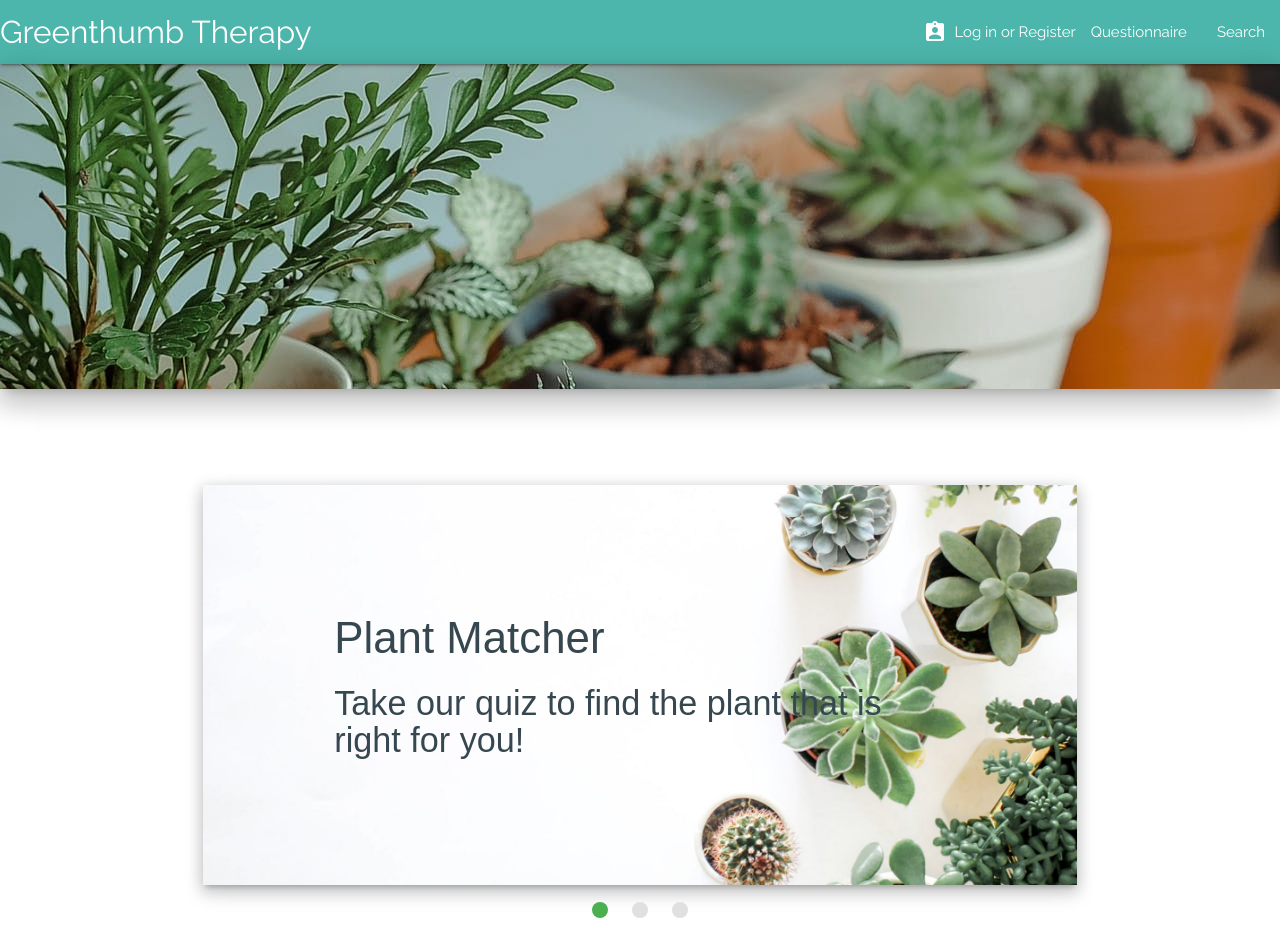
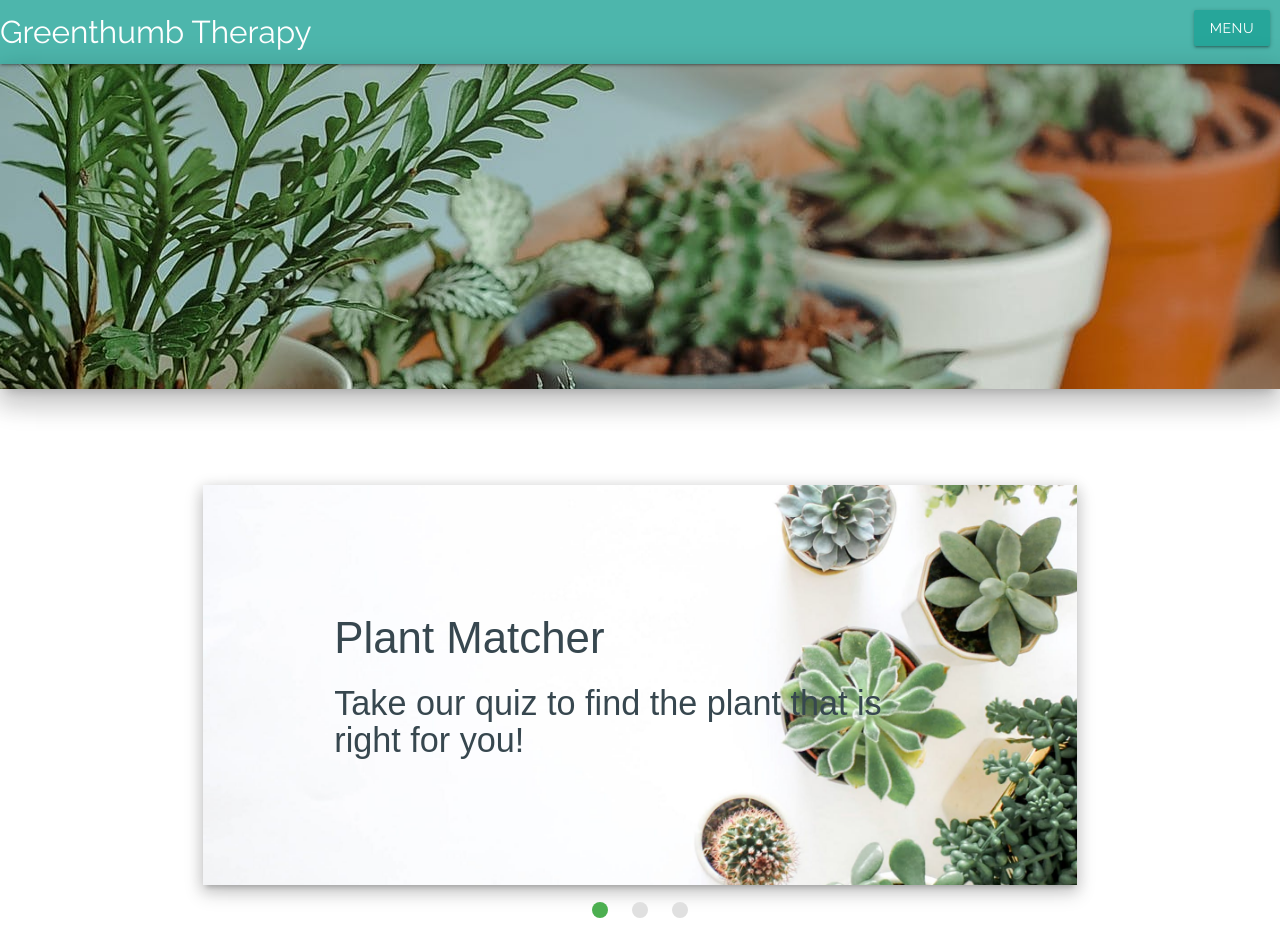
Before and after one commit to homr0/GreenthumbTherapy, a React (Create React App) app in the folder client/: page / in a window 1280 px wide. Built offline with nearby package versions, Linux system fonts and the light colour scheme; no server answers; a web font is replaced by a local one.

Commit message:
added dropdown

```diff
--- a/client/public/js/index.js
+++ b/client/public/js/index.js
@@ -6,4 +6,5 @@ document.addEventListener('DOMContentLoaded', function() {
   const tabs = M.Tabs.init(document.querySelectorAll('.tabs'));
   // const Materialbox = M.Materialbox(document.querySelectorAll('.materialboxed'));
   const slider = M.Slider.init(document.querySelectorAll('.slider'));
+  const dropdown = M.Dropdown.init(document.querySelectorAll('.dropdown-trigger'));
 });
--- a/client/src/components/Nav/index.js
+++ b/client/src/components/Nav/index.js
@@ -6,28 +6,74 @@ const Nav = props => {
   return (
     <>
       <nav>
-        <div className={"nav-wrapper" + ((props.colorNav) ? " " + props.colorNav : "")}>
-          <a href="/" className="brand-logo">Greenthumb Therapy</a>
+        <div
+          className={
+            "nav-wrapper" + (props.colorNav ? " " + props.colorNav : "")
+          }
+        >
+          <a href="/" className="brand-logo">
+            Greenthumb Therapy
+          </a>
 
           {/* eslint-disable-next-line */}
-          <a href="#" data-target="mobile-demo" className="sidenav-trigger right">
+          <a
+            href="#"
+            data-target="mobile-demo"
+            className="sidenav-trigger right"
+          >
             <i className="material-icons">menu</i>
           </a>
 
-          <ul id="nav-mobile" className="right hide-on-med-and-down">
+
+
+
+          {/* eslint-disable-next-line */}
+          <a
+            class="dropdown-trigger btn right"
+            href="#"
+            data-target="dropdown1"
+          >
+            Menu
+          </a>
+
+          <ul id="dropdown1" class="dropdown-content">
+
+            <li>
+              <Link to="/questionnaire">Questionnaire</Link>
+            </li>
+
+            <li>
+              <Link to="/search">Search</Link>
+            </li>
+
+            <li>
+              <Link to="/login">Login</Link>
+            </li>
+
+            <li>
+              <Link to="/logout">Logout</Link>
+            </li>
+
+            <li>
+              <Link to="/register">Register</Link>
+            </li>
+
+          </ul>
+        </div>
+      </nav>
+
+      {/* <ul id="nav-mobile" className="right hide-on-med-and-down">
             <li>
               <Link to="/questionnaire" className={props.colorLink + ((window.location.pathname === "/questionnaire") ? " active" : "")}>
                 Questionnaire
               </Link>
             </li>
-
             <li>
               <Link to="/search" className={props.colorLink + ((window.location.pathname === "/search") ? " active" : "")}>
                 Search
               </Link>
             </li>
           </ul>
-
           {(props.name)
             ? <span className="right hide-on-med-and-down">
                 Welcome, <Link to="/user">{props.name}</Link>
@@ -39,15 +85,11 @@ const Nav = props => {
                 <i className="material-icons left">assignment_ind</i>
                 <Link to="/login">Log in</Link> or <Link to="/register">Register</Link>
               </span>
-          }
-        </div>
-
-
-      </nav>
+          } */}
 
       <ul className="sidenav" id="mobile-demo">
-        {(props.name)
-          ? <li>
+        {props.name ? (
+          <li>
             <Link to="/user">
               <i className="material-icons left">assignment_ind</i> {props.name}
             </Link>
@@ -55,11 +97,13 @@ const Nav = props => {
               <i className="material-icons left">assignment_ind</i> Logout
             </Link>
           </li>
-          : <li>
+        ) : (
+          <li>
             <i className="material-icons left">assignment_ind</i>
-              <Link to="/login">Log in</Link> or <Link to="/register">Register</Link>
+            <Link to="/login">Log in</Link> or{" "}
+            <Link to="/register">Register</Link>
           </li>
-          }
+        )}
         <li>
           <Link to="/questionnaire">Questionnaire</Link>
         </li>
--- a/client/src/components/Nav/style.css
+++ b/client/src/components/Nav/style.css
@@ -2,10 +2,23 @@
   padding: 1rem;
 }
 
-.button{
+ .button{
   padding-right: 10px;
 }
 
 nav .material-icons{
   margin: 0 0.5rem 0 0;
 }
+nav .dropdown-trigger{
+  margin: 10px ;
+}
+
+.dropdown-content{
+  display: none;
+  position: absolute;
+  background-color: #f9f9f9;
+  min-width: 160px;
+  box-shadow: 0px 8px 16px 0px rgba(0,0,0,0.2);
+  padding: 12px 16px;
+  z-index: 1;
+}
```
Lines whose indentation alone changed are shown as unchanged.
